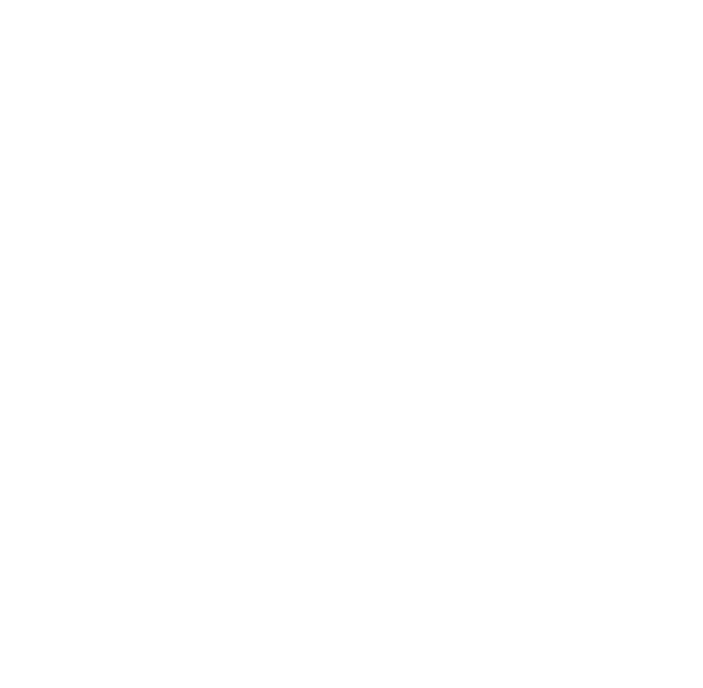
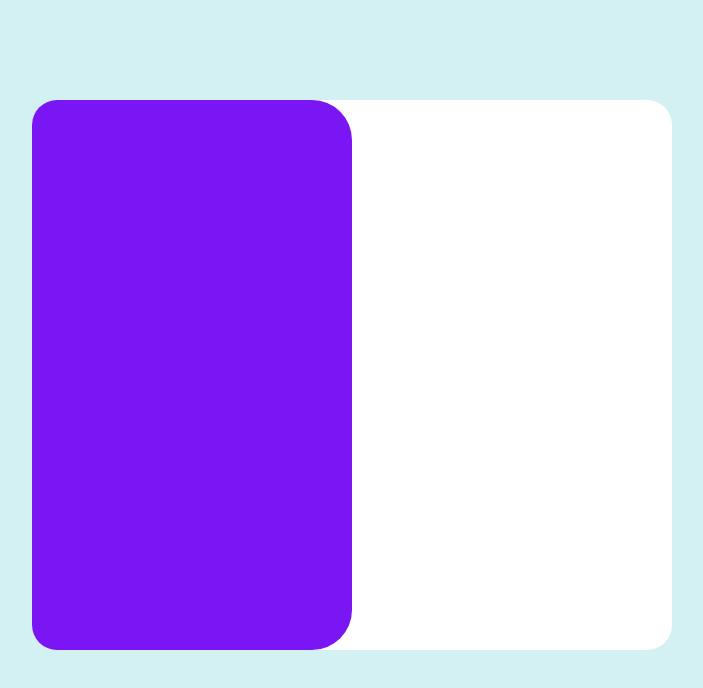
Before and after one commit to alisher1devlog/front-1_and_front-2, a plain HTML site: page front-2/index.html in a window 1280 px wide. Shown: the whole page, without its empty margins (288-991 px from the left). Drawn offline with Linux system fonts and the light colour scheme.

Commit message:
ikkinchi front 2 ham boshlandi

```diff
--- a/front-2/index.html
+++ b/front-2/index.html
@@ -3,9 +3,13 @@
 <head>
     <meta charset="UTF-8">
     <meta name="viewport" content="width=device-width, initial-scale=1.0">
-    <title>Document</title>
+    <title>index-1</title>
+    <link rel="stylesheet" href="./style.css">
 </head>
 <body>
-
+    <div class="container">
+        <div class="left-section"></div>
+        <div class="right-section"></div>
+    </div>
 </body>
 </html>
--- a/front-2/style.css
+++ b/front-2/style.css
@@ -0,0 +1,30 @@
+* {
+    margin: 0;
+    padding: 0;
+    box-sizing: border-box;
+}
+
+body {
+    background-color: rgb(211, 241, 243);
+}
+
+.container {
+    display: flex;
+    margin: 0 auto;
+    margin-top: 100px;
+    width: 50%;
+    height: 550px;
+    border-radius: 25px;
+    background-color: white;
+}
+
+/* left section */
+.left-section {
+    padding: 40px;
+    width: 50%;
+    border-bottom-right-radius: 40px;
+    border-top-right-radius: 40px;
+    border-bottom-left-radius: 25px;
+    border-top-left-radius: 25px;
+    background-color: rgb(122, 22, 244);
+}
```
